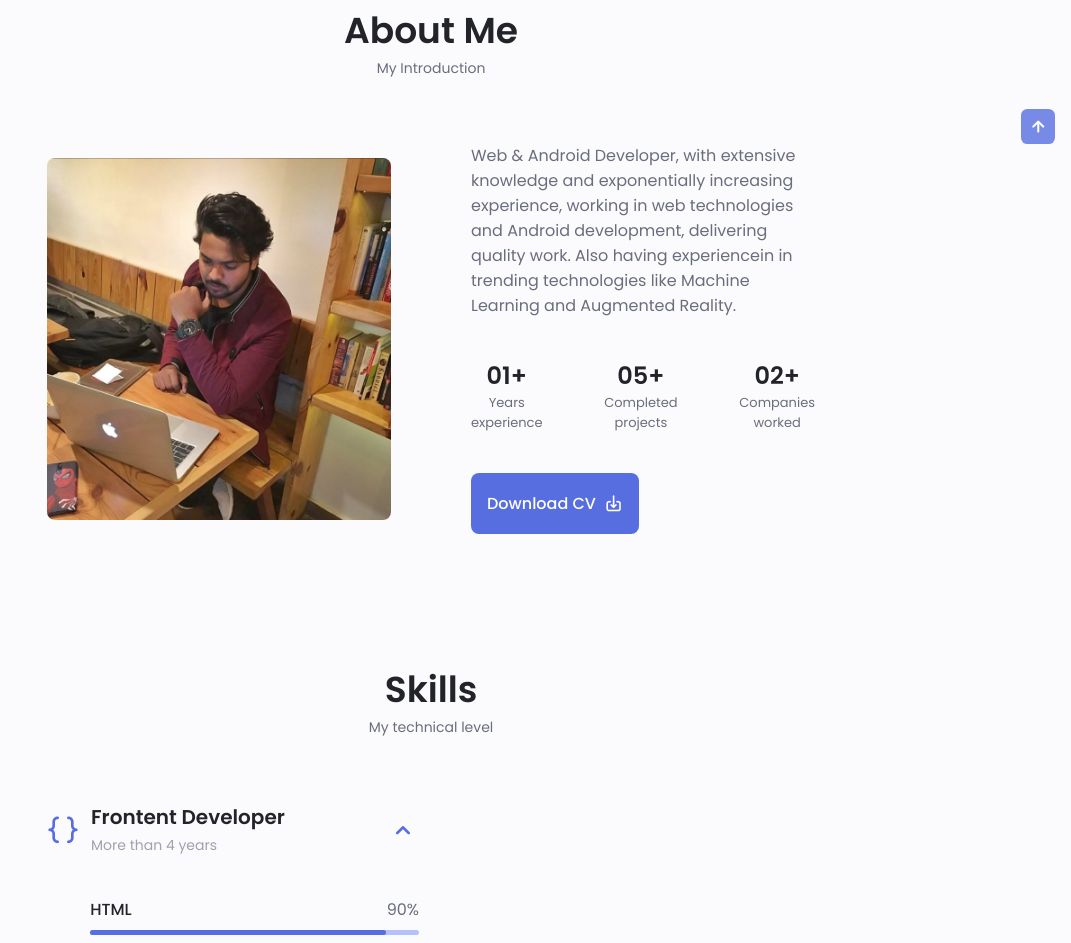
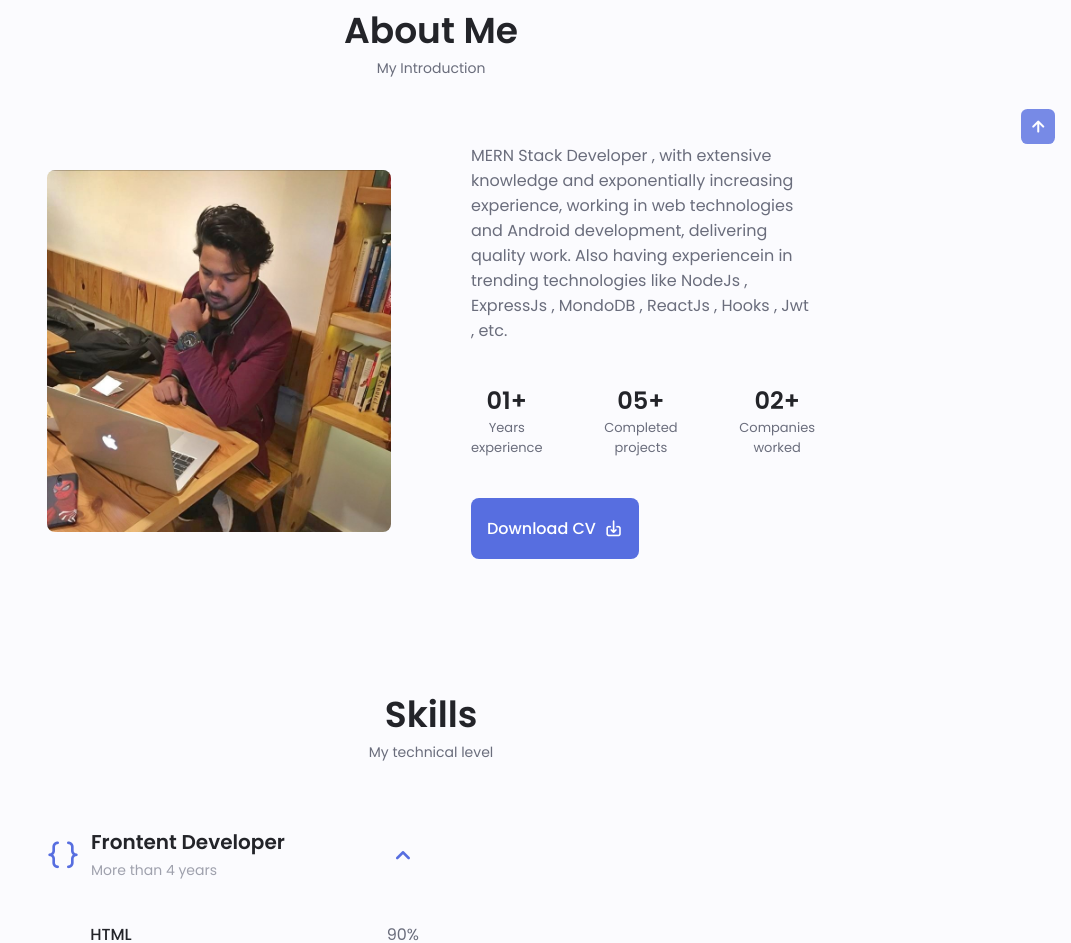
Before and after one commit to thefaheemkhan/thefaheemkhan, a plain HTML site: page index.html in a window 1280 px wide. Shown: the part 816-1759 px from the top of the page, without its empty margins (209-1280 px from the left). Drawn offline with nearby package versions, Linux system fonts and the light colour scheme.

Commit message:
Update index.html

```diff
--- a/index.html
+++ b/index.html
@@ -150,10 +150,10 @@
                 <img src="assets/img/about.jpg" alt="" class="about_img">
                 <div class="about_data">
                     <p class="about_description">
-                        Web & Android Developer, with extensive knowledge and exponentially increasing experience,
+                        MERN Stack Developer , with extensive knowledge and exponentially increasing experience,
                         working in web
                         technologies and Android development, delivering quality work. Also having experiencein in
-                        trending technologies like Machine Learning and Augmented Reality.
+                        trending technologies like NodeJs , ExpressJs , MondoDB , ReactJs , Hooks , Jwt , etc.
                     </p>
                     <div class="about_info">
                         <div>
```
